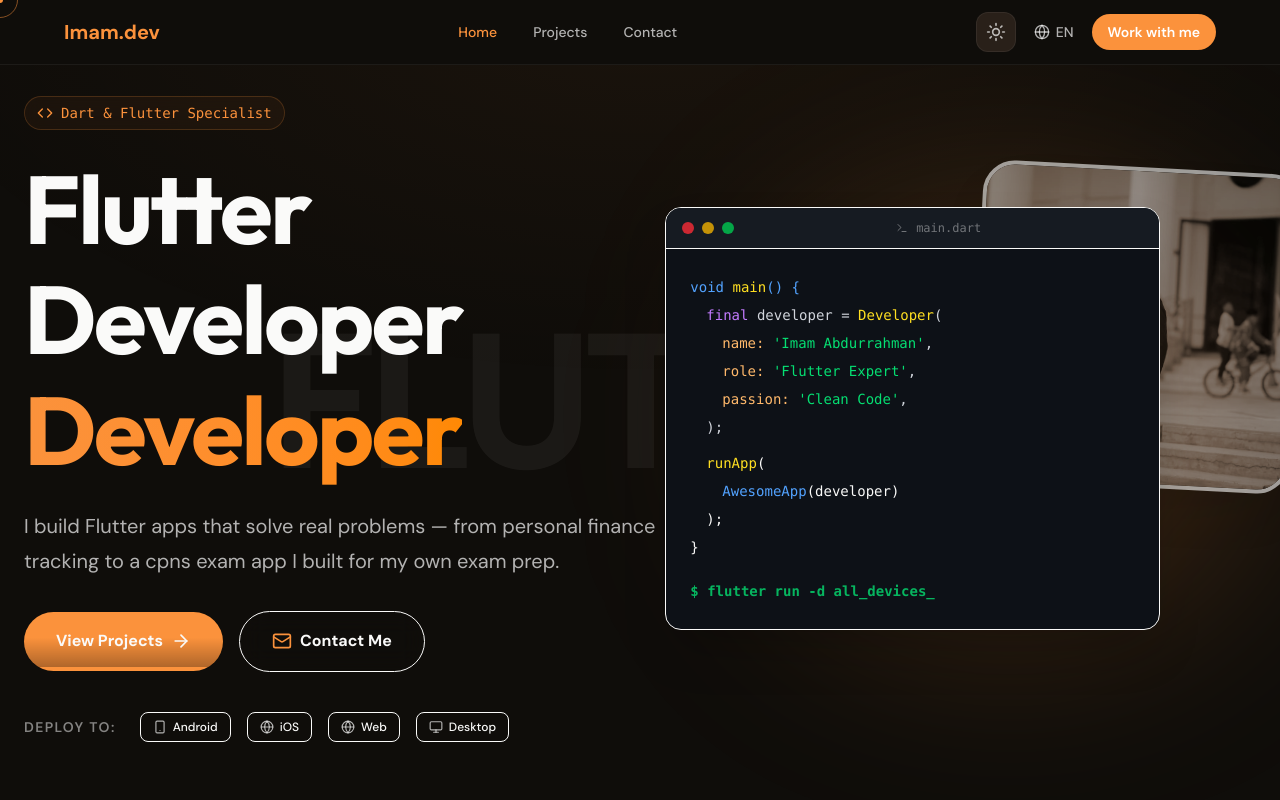
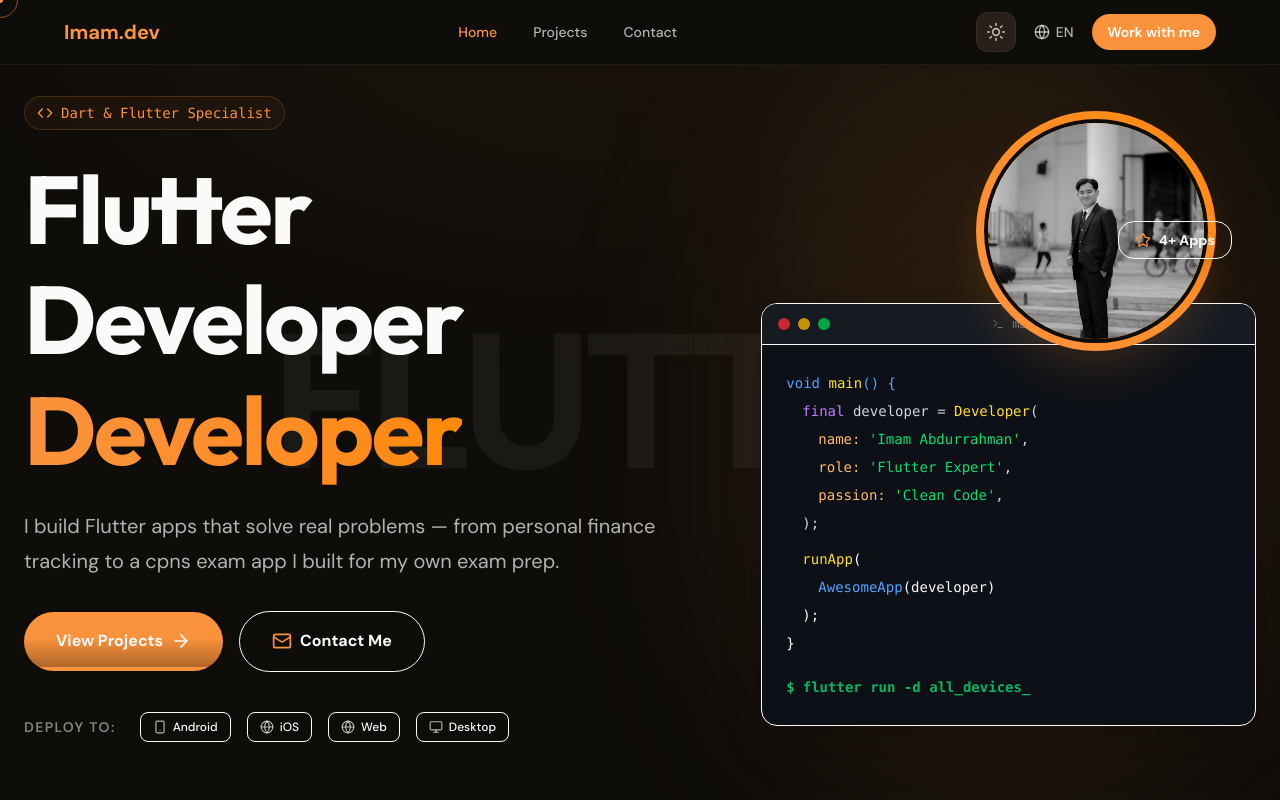
Before and after one commit to imamabdurrahmann/portfolio, a Next.js app: page / in a window 1280 px wide. Shown: the top 800 px of the page. Built offline with nearby package versions, Linux system fonts and the light colour scheme.

Commit message:
fix: adjust hero layout to prevent terminal from overlapping profile picture

```diff
--- a/src/components/Banner.tsx
+++ b/src/components/Banner.tsx
@@ -115,10 +115,31 @@ export function Banner() {
             initial={{ opacity: 0, scale: 0.95 }}
             animate={{ opacity: 1, scale: 1 }}
             transition={{ duration: 0.8, delay: 0.2, ease: "easeOut" }}
-            className="lg:col-span-5 relative"
+            className="lg:col-span-5 relative flex flex-col items-center lg:items-end mt-16 lg:mt-0"
           >
+            {/* Profile Image */}
+            <div className="relative z-20 w-48 h-48 md:w-60 md:h-60 rounded-full p-2 bg-gradient-to-tr from-primary to-orange-400 mb-[-3rem] mr-auto lg:mr-10 shadow-2xl shadow-primary/20 hover:scale-105 transition-transform duration-500">
+              <div className="w-full h-full rounded-full overflow-hidden border-4 border-background bg-card">
+                <img
+                  src="/profile.jpg"
+                  alt="Muhammad Imam Abdurrahman"
+                  className="w-full h-full object-cover grayscale hover:grayscale-0 transition-all duration-700"
+                />
+              </div>
+
+              {/* Floating badge */}
+              <motion.div
+                animate={{ y: [0, -10, 0] }}
+                transition={{ duration: 4, repeat: Infinity, ease: "easeInOut" }}
+                className="absolute -right-4 top-1/2 px-4 py-2 rounded-2xl bg-card border border-border flex items-center gap-2 shadow-xl"
+              >
+                <Star className="w-4 h-4 text-primary" />
+                <span className="text-sm font-bold">4+ Apps</span>
+              </motion.div>
+            </div>
+
             {/* Terminal Window */}
-            <div className="w-full rounded-2xl overflow-hidden border border-border bg-[#0d1117] shadow-2xl relative z-20 md:-ml-12 lg:-ml-24 mt-8 lg:mt-0">
+            <div className="w-full rounded-2xl overflow-hidden border border-border bg-[#0d1117] shadow-2xl relative z-10 md:-ml-8">
               <div className="flex items-center px-4 py-3 bg-[#161b22] border-b border-border/40">
                 <div className="flex gap-2">
                   <div className="w-3 h-3 rounded-full bg-red-500/80"></div>
@@ -129,7 +150,7 @@ export function Banner() {
                   <Terminal className="w-3 h-3" /> main.dart
                 </div>
               </div>
-              <div className="p-6 font-mono text-sm leading-loose overflow-x-auto">
+              <div className="p-6 font-mono text-xs sm:text-sm leading-loose overflow-x-auto">
                 <div className="text-blue-400">void <span className="text-yellow-300">main</span>() {'{'}</div>
                 <div className="pl-4 text-gray-300">
                   <span className="text-purple-400">final</span> developer = <span className="text-yellow-300">Developer</span>(<br/>
@@ -144,41 +165,14 @@ export function Banner() {
                   );
                 </div>
                 <div>{'}'}</div>
-                <div className="mt-4 text-green-400/80 font-bold">
-                  $ <TypewriterText text="flutter run -d all_devices" delay={1000} />
+                <div className="mt-4 text-green-400/80 font-bold flex items-center gap-2">
+                  <span>$</span> <TypewriterText text="flutter run -d all_devices" delay={1000} />
                 </div>
               </div>
             </div>
 
-            {/* Profile Image Behind */}
-            <div className="absolute -top-10 -right-4 md:right-0 lg:-right-10 w-64 h-64 md:w-80 md:h-80 z-10 opacity-60 hover:opacity-100 transition-opacity duration-500">
-              <div className="w-full h-full rounded-[2rem] rotate-3 overflow-hidden border-4 border-card shadow-2xl relative">
-                <div className="absolute inset-0 bg-primary/20 mix-blend-overlay z-10"></div>
-                <img
-                  src="/profile.jpg"
-                  alt="Muhammad Imam Abdurrahman"
-                  className="w-full h-full object-cover grayscale hover:grayscale-0 transition-all duration-700"
-                />
-              </div>
-
-              {/* Floating badges */}
-              <motion.div
-                animate={{ y: [0, -10, 0] }}
-                transition={{ duration: 4, repeat: Infinity, ease: "easeInOut" }}
-                className="absolute -bottom-6 -left-6 px-5 py-3 rounded-2xl bg-card border border-border flex items-center gap-3 shadow-xl z-30"
-              >
-                <div className="p-2 bg-primary/10 rounded-lg">
-                  <Star className="w-5 h-5 text-primary" />
-                </div>
-                <div>
-                  <div className="text-lg font-bold">4+</div>
-                  <div className="text-xs text-foreground/60 font-medium">Apps Shipped</div>
-                </div>
-              </motion.div>
-            </div>
-
             {/* Background Glow */}
-            <div className="absolute top-1/2 left-1/2 -translate-x-1/2 -translate-y-1/2 w-full h-full bg-primary/20 blur-[100px] -z-10 rounded-full"></div>
+            <div className="absolute top-1/2 left-1/2 -translate-x-1/2 -translate-y-1/2 w-full h-[120%] bg-primary/10 blur-[100px] -z-10 rounded-full"></div>
           </motion.div>
 
         </div>
```
